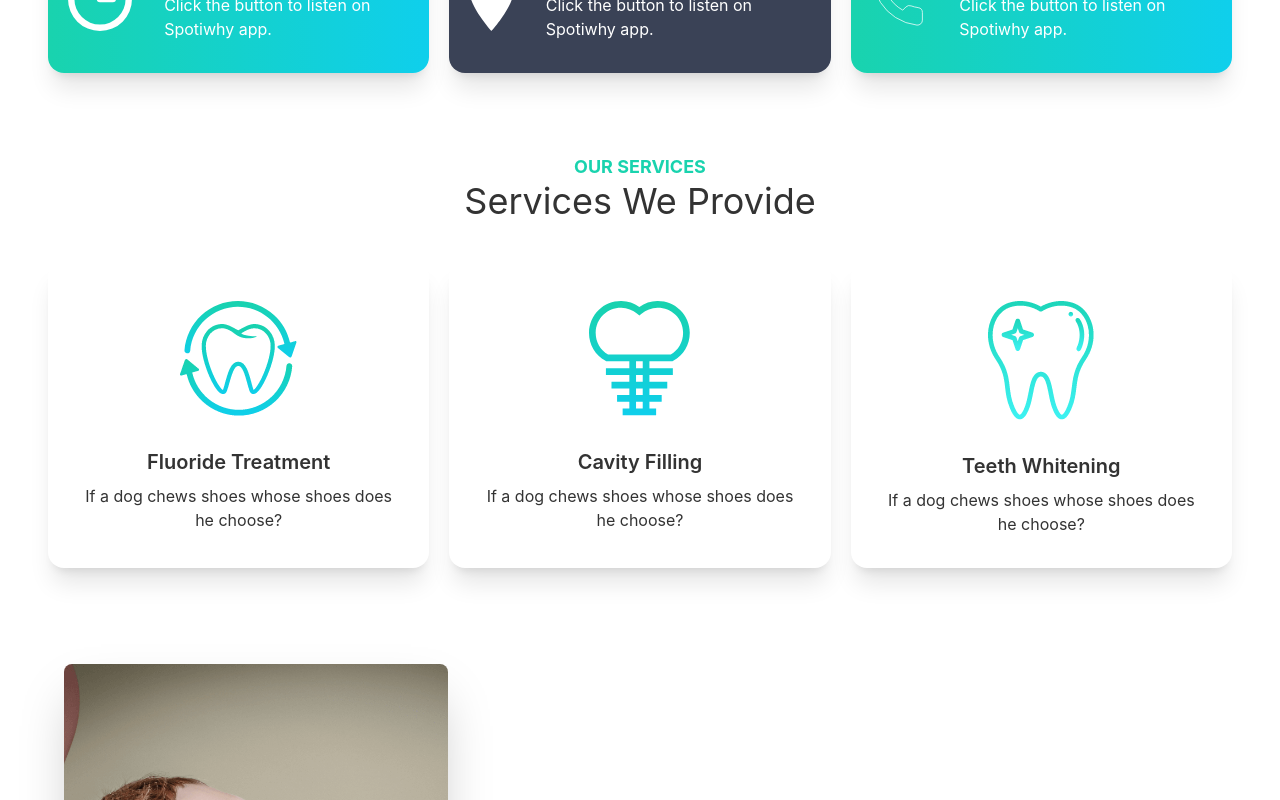
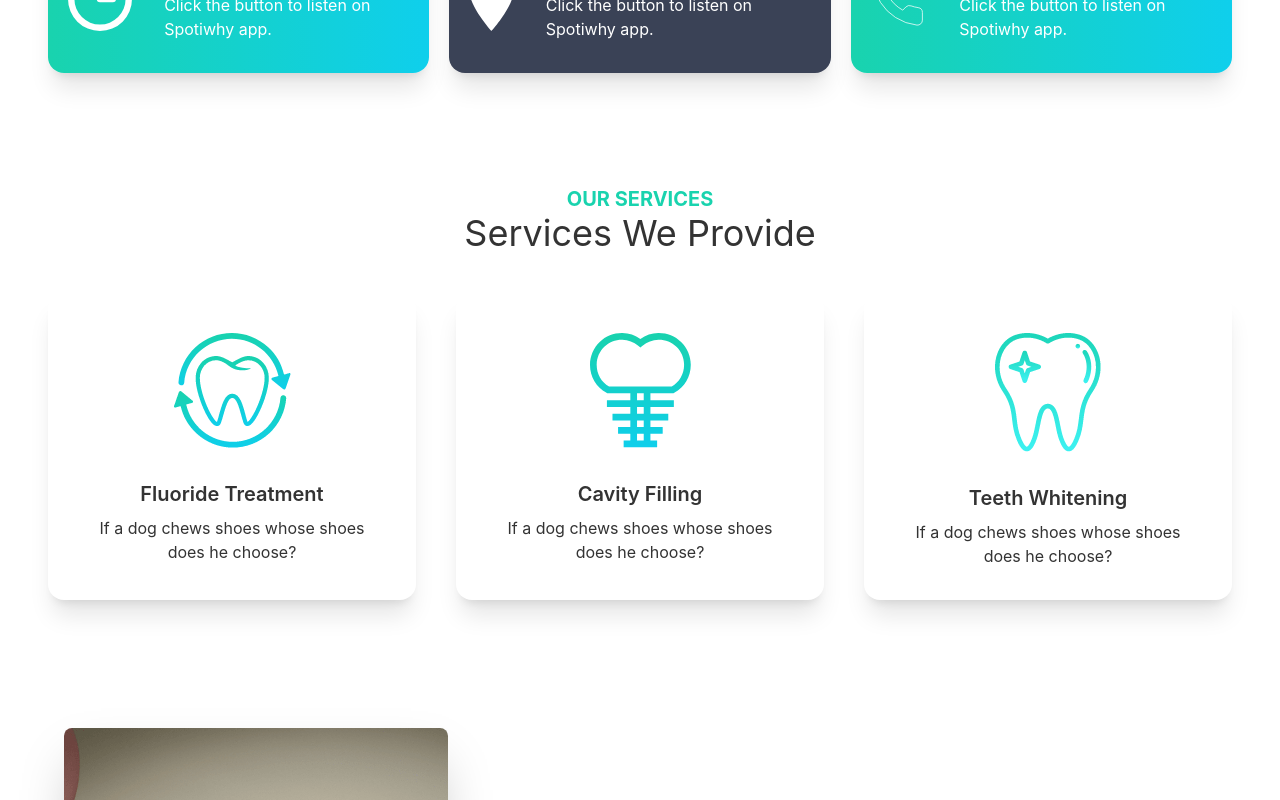
Before and after one commit to rakibul-wdp/doctors-portal, a React (Create React App) app: page / in a window 1280 px wide. Shown: the part 539-1339 px from the top of the page. Built offline with nearby package versions, Linux system fonts and the light colour scheme.

Commit message:
add services section with video

```diff
--- a/src/Pages/Home/Service.js
+++ b/src/Pages/Home/Service.js
@@ -1,14 +1,14 @@
 import React from 'react';
 
-const Service = ({ img, cardTitle }) => {
+const Service = ({ service }) => {
   return (
-    <div className='card bg-base-100 shadow-xl'>
+    <div className='card lg:max-w-lg bg-base-100 shadow-xl'>
       <figure className='px-10 pt-10'>
-        <img src={img} alt='Shoes' className='rounded-xl' />
+        <img src={service.img} alt='Shoes' className='rounded-xl' />
       </figure>
       <div className='card-body items-center text-center'>
-        <h2 className='card-title'>{cardTitle}</h2>
-        <p>If a dog chews shoes whose shoes does he choose?</p>
+        <h2 className='card-title'>{service.name}</h2>
+        <p>{service.description}</p>
       </div>
     </div>
   );
--- a/src/Pages/Home/Services.js
+++ b/src/Pages/Home/Services.js
@@ -5,16 +5,36 @@ import cavity from '../../assets/images/cavity.png';
 import whitening from '../../assets/images/whitening.png';
 
 const Services = () => {
+  const services = [
+    {
+      _id: 1,
+      name: 'Fluoride Treatment',
+      description: 'If a dog chews shoes whose shoes does he choose?',
+      img: fluoride,
+    },
+    {
+      _id: 2,
+      name: 'Cavity Filling',
+      description: 'If a dog chews shoes whose shoes does he choose?',
+      img: cavity,
+    },
+    {
+      _id: 3,
+      name: 'Teeth Whitening',
+      description: 'If a dog chews shoes whose shoes does he choose?',
+      img: whitening,
+    },
+  ];
   return (
-    <section className='my-20'>
+    <section className='my-28'>
       <div className='text-center mb-10'>
-        <h3 className='uppercase font-bold text-secondary text-lg'>Our Services</h3>
+        <h3 className='uppercase font-bold text-secondary text-xl'>Our Services</h3>
         <p className='text-4xl'>Services We Provide</p>
       </div>
-      <div className='grid grid-cols-1 lg:grid-cols-3 gap-5'>
-        <Service img={fluoride} cardTitle={'Fluoride Treatment'} />
-        <Service img={cavity} cardTitle={'Cavity Filling'} />
-        <Service img={whitening} cardTitle={'Teeth Whitening'} />
+      <div className='grid sm:grid-cols-1 md:grid-cols-2 lg:grid-cols-3 gap-10'>
+        {services.map((service) => (
+          <Service key={service._id} service={service} />
+        ))}
       </div>
     </section>
   );
```
